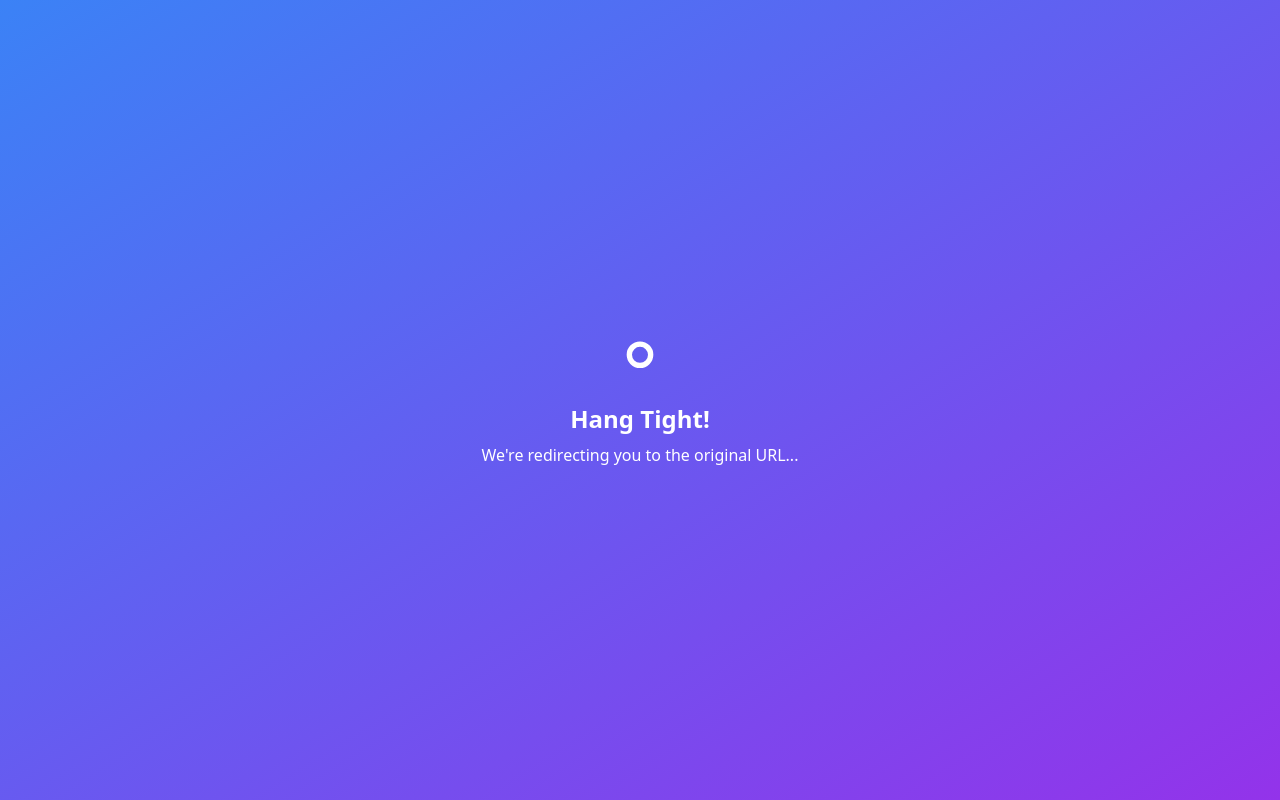
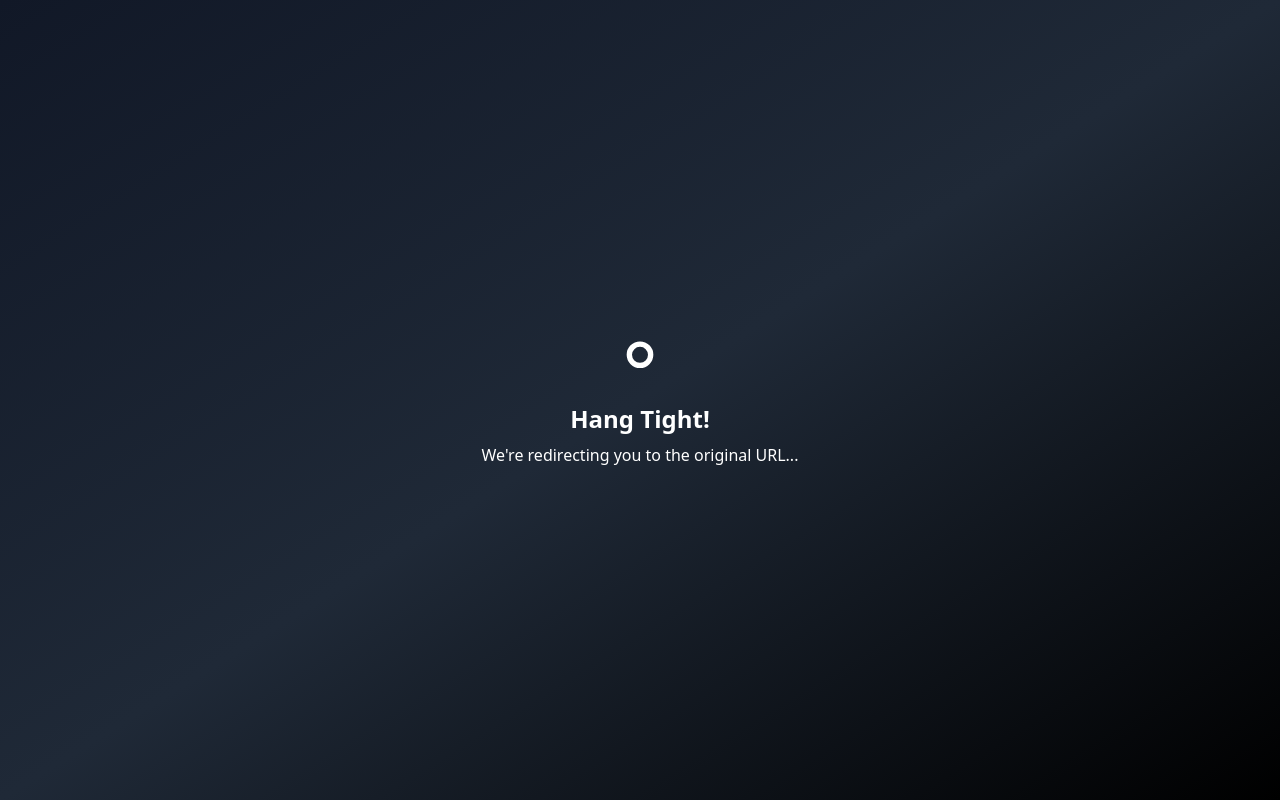
Before and after one commit to yash-io/SuS, a React (Vite) app: page /1 in a window 1280 px wide. Built offline with nearby package versions, Linux system fonts and the light colour scheme; no server answers; the database is empty.

Commit message:
Updated gradient colour redirect.jsx

```diff
--- a/src/redirect.jsx
+++ b/src/redirect.jsx
@@ -24,7 +24,7 @@ const Redirect = () => {
 
   return (
     <div
-      className="flex justify-center items-center h-screen bg-gradient-to-br from-blue-500 to-purple-600 text-white text-center p-4"
+      className="flex justify-center items-center h-screen bg-gradient-to-br from-gray-900 via-gray-800 to-black text-white text-center p-4"
     >
       <div className="animate-bounce">
         <svg
```
